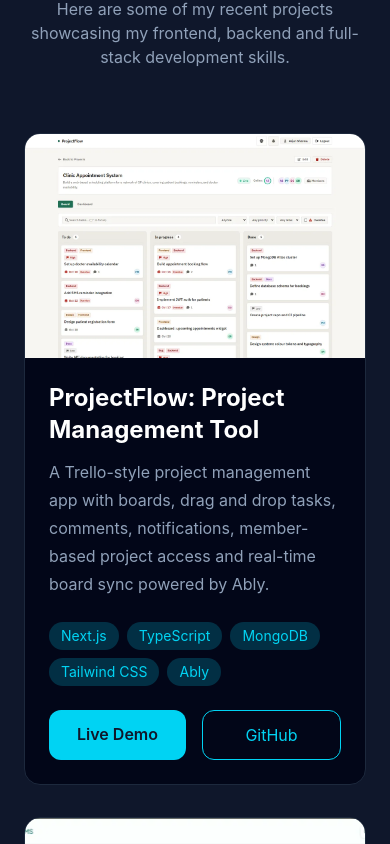
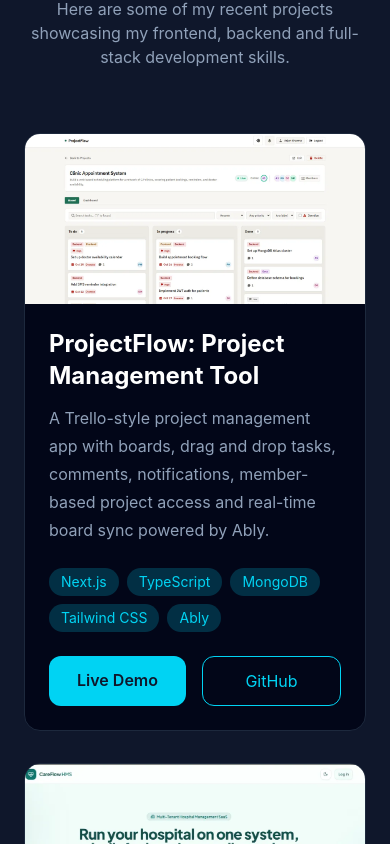
Before and after one commit to fahadmusa725/fahad-portfolio, a React (Vite) app: page / in a window 390 px wide. Shown: the part 5620-6464 px from the top of the page. Built offline with nearby package versions, Linux system fonts and the light colour scheme.

Commit message:
Fix project image cropping on mobile

```diff
--- a/src/components/Projects.jsx
+++ b/src/components/Projects.jsx
@@ -126,7 +126,7 @@ const Projects = () => {
                 width={project.width}
                 height={project.height}
                 loading="lazy"
-                className="w-full h-56 object-cover"
+                className="w-full aspect-[2/1] object-cover object-top"
               />
 
               <div className="p-6">
```
